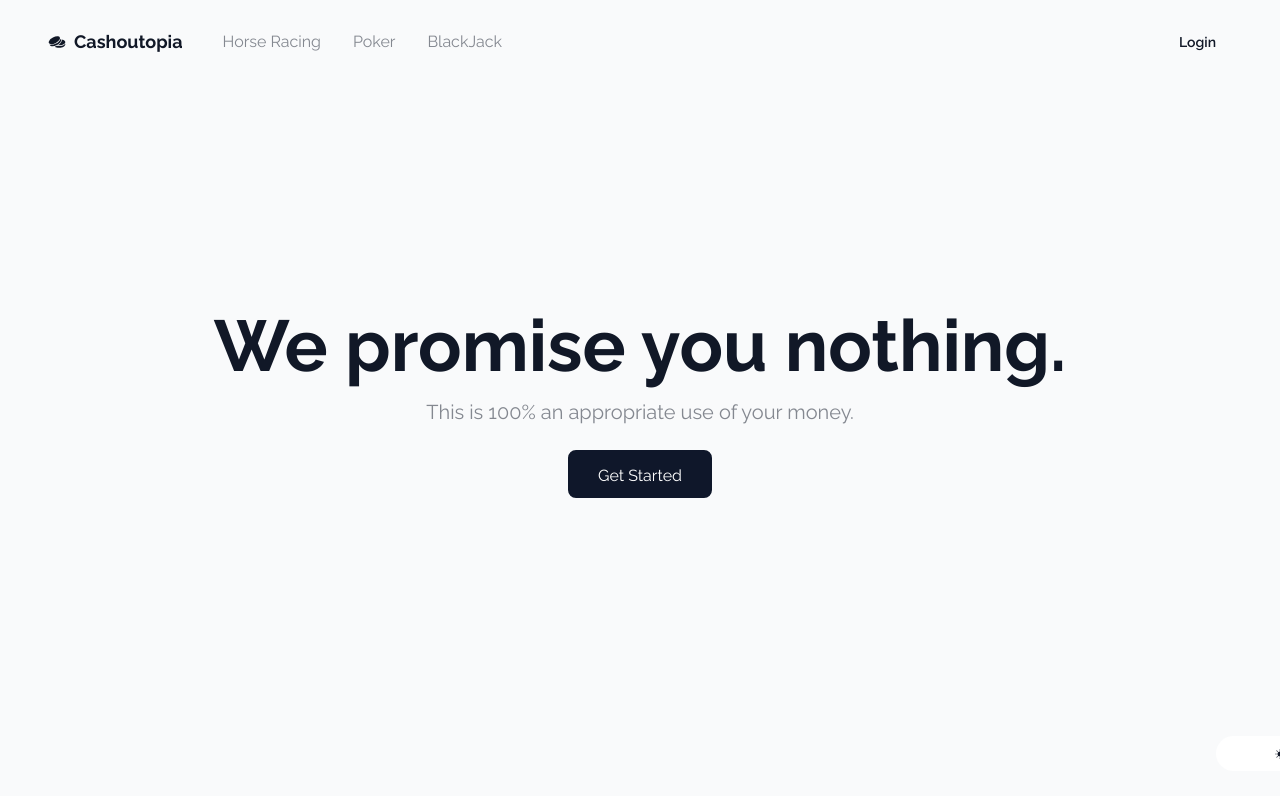
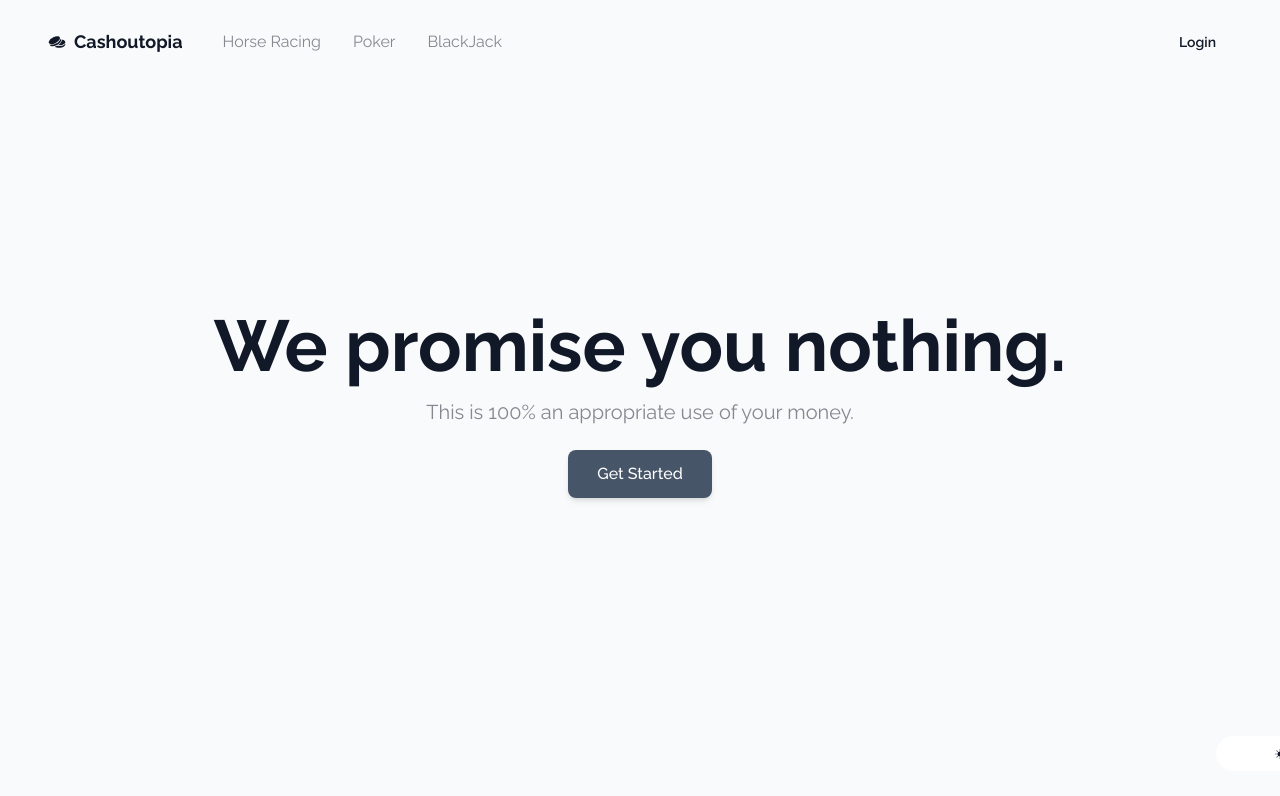
Before and after one commit to sunroofgod/cashoutopia, a Next.js app: page / in a window 1280 px wide. Shown: the top 796 px of the page. Built offline with nearby package versions, Linux system fonts and the light colour scheme.

Commit message:
feat: changed Button stylings

```diff
--- a/src/components/ui/Button.tsx
+++ b/src/components/ui/Button.tsx
@@ -24,23 +24,21 @@ export function Button ({
       disabled={disabled}
       onClick={onClick}
       className={`
-        disabled:opacity-70
+        disabled:opacity-40
         disabled:cursor-not-allowed
         rounded-lg
         hover:opacity-80
         transition
         w-36
         h-12
-        font-normal
-        align-top
-        ${outline ? '' : 'bg-slate-900'}
-        ${outline ? 'border-black' : 'border-slate-900'}
-        ${outline ? 'border-2': 'border-2'}
+        ${outline ? '' : 'bg-slate-600'}
+        ${outline ? 'border-black' : ''}
+        ${outline ? 'border-2': ''}
         ${outline ? 'text-slate-900' : 'text-white'}
-        ${small ? 'text-sm' : 'text-base'}
+        ${small ? 'text-sm' : 'text-md'}
         ${small ? 'py-1' : 'py-3'}
-        ${small ? 'font-light' : 'font-normal'}
-        ${small ? 'border-[1px]' : ''}
+        ${small ? 'font-light' : 'font-medium'}
+        ${small ? 'border-[1px]' : 'shadow-md'}
       `}
     >
       {Icon && (
```
